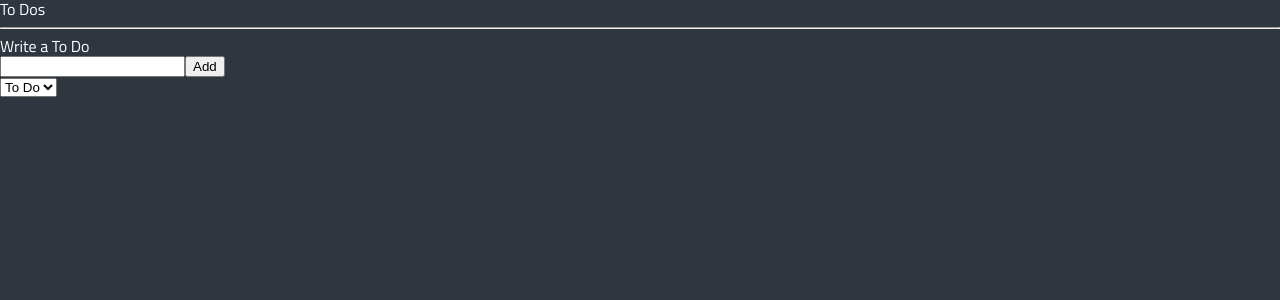
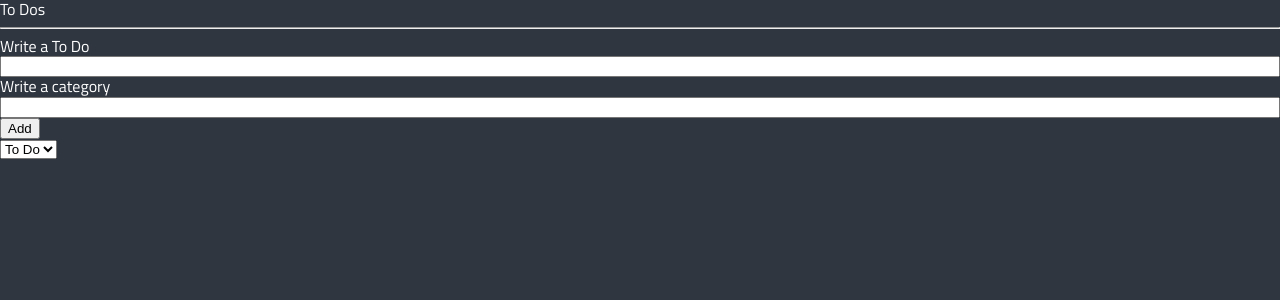
Before and after one commit to ny0011/todo-list, a React (Create React App) app: page / in a window 1280 px wide. Shown: the top 300 px of the page. Built offline with nearby package versions, Linux system fonts and the light colour scheme.

Commit message:
add custom category

```diff
--- a/src/atoms.tsx
+++ b/src/atoms.tsx
@@ -6,9 +6,12 @@ export enum TodoCheck {
   "DONE" = "DONE",
 }
 
+export const DefaultCategory = "default";
+
 export interface IToDo {
   text: string;
   id: number;
+  category: string;
   check: TodoCheck;
 }
 
@@ -26,7 +29,12 @@ export const toDoSelector = selector({
   key: "toDoSelector",
   get: ({ get }) => {
     const toDos = get(toDoState);
-    const category = get(toDoCheckState);
-    return toDos.filter((todo) => todo.check === category);
+    const toDoCheck = get(toDoCheckState);
+    return toDos.filter((todo) => todo.check === toDoCheck);
   },
 });
+
+export const categoryState = atom<string>({
+  key: "category",
+  default: DefaultCategory,
+});
--- a/src/components/CreateToDo.tsx
+++ b/src/components/CreateToDo.tsx
@@ -1,33 +1,53 @@
 import { useForm } from "react-hook-form";
 import { useRecoilValue, useSetRecoilState } from "recoil";
-import { toDoCheckState, toDoState } from "../atoms";
+import styled from "styled-components";
+import { DefaultCategory, toDoCheckState, toDoState } from "../atoms";
 
 interface IForm {
   toDo: string;
+  category: string;
 }
+
+const Container = styled.div`
+  display: flex;
+  flex-direction: column;
+`;
 
 export default function CreateToDo() {
   const setToDos = useSetRecoilState(toDoState);
   const check = useRecoilValue(toDoCheckState);
   const { register, handleSubmit, setValue } = useForm<IForm>();
-  const handleValid = ({ toDo }: IForm) => {
+  const handleValid = ({ toDo, category }: IForm) => {
     setToDos((oldToDos) => [
-      { text: toDo, check: check, id: Date.now() },
+      {
+        text: toDo,
+        check: check,
+        id: Date.now(),
+        category: category ? category : DefaultCategory,
+      },
       ...oldToDos,
     ]);
     setValue("toDo", "");
+    setValue("category", "");
   };
 
   return (
     <div>
+      <form onSubmit={handleSubmit(handleValid)}>
+        <Container>
           <label htmlFor="toDo">Write a To Do</label>
-      <form onSubmit={handleSubmit(handleValid)}>
           <input
             id="toDo"
             {...register("toDo", {
               required: "Please write a To Do",
             })}
           />
+        </Container>
+        <Container>
+          <label htmlFor="category">Write a category</label>
+          <input id="category" {...register("category")} />
+        </Container>
+
         <button>Add</button>
       </form>
     </div>
--- a/src/components/ToDo.tsx
+++ b/src/components/ToDo.tsx
@@ -2,7 +2,7 @@ import React from "react";
 import { TodoCheck, IToDo, toDoState } from "../atoms";
 import { useSetRecoilState } from "recoil";
 
-export default function ToDo({ text, check, id }: IToDo) {
+export default function ToDo({ text, check, id, category }: IToDo) {
   const setToDos = useSetRecoilState(toDoState);
   const onClick = (event: React.MouseEvent<HTMLButtonElement>) => {
     const {
@@ -10,7 +10,7 @@ export default function ToDo({ text, check, id }: IToDo) {
     } = event;
     setToDos((oldToDos) => {
       const targetIndex = oldToDos.findIndex((toDo) => toDo.id === id);
-      const newToDo = { text, id, check: name as any };
+      const newToDo = { text, id, check: name as any, category };
       return [
         ...oldToDos.slice(0, targetIndex),
         newToDo,
```
Lines whose indentation alone changed are shown as unchanged.
